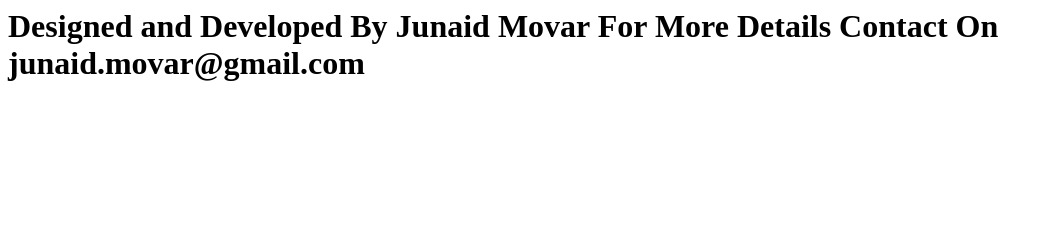
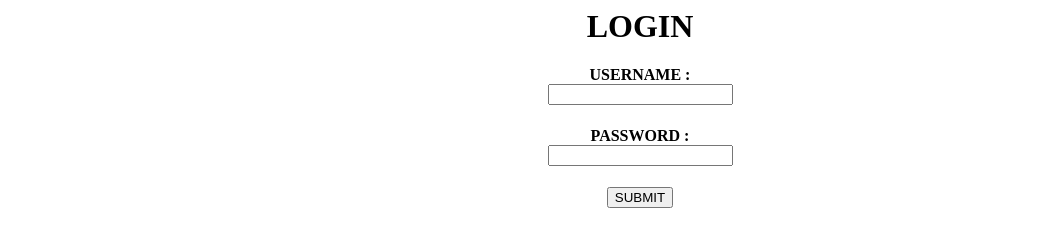
Before and after one commit to JunaidMovar/junaidmovar.github.io, a plain HTML site: page index.html in a window 1280 px wide. Shown: the whole page, without its empty margins (0-1054 px from the left). Drawn offline with Linux system fonts and the light colour scheme.

Commit message:
Update index.html

```diff
--- a/index.html
+++ b/index.html
@@ -3,11 +3,12 @@
 <title>Ml-Dl-Learning</title>
 <meta name="google-site-verification" content="A_pY44mS-A9H9_rcRmeJDkfOdGAFRwi-Gl99zcMQxeA" />
 </head>
-<body>
-<h1>
-Designed and Developed By Junaid Movar
-For More Details Contact On
-junaid.movar@gmail.com
-</h1>
+<body align="center" class="jumbotron">
+<h1>LOGIN </h1>
+<form action="pageSubmit" method="post" class="form">
+	<h4>USERNAME :  <br /><input type="text" name="userName" class="form-input" /></h4>
+	<h4>PASSWORD :  <br /><input type="text" name="userName" class="form-input"  /></h4>
+	<button type="submit" class="btn btn-primary">SUBMIT</button>
+</form>
 </body>
 </html>
```
